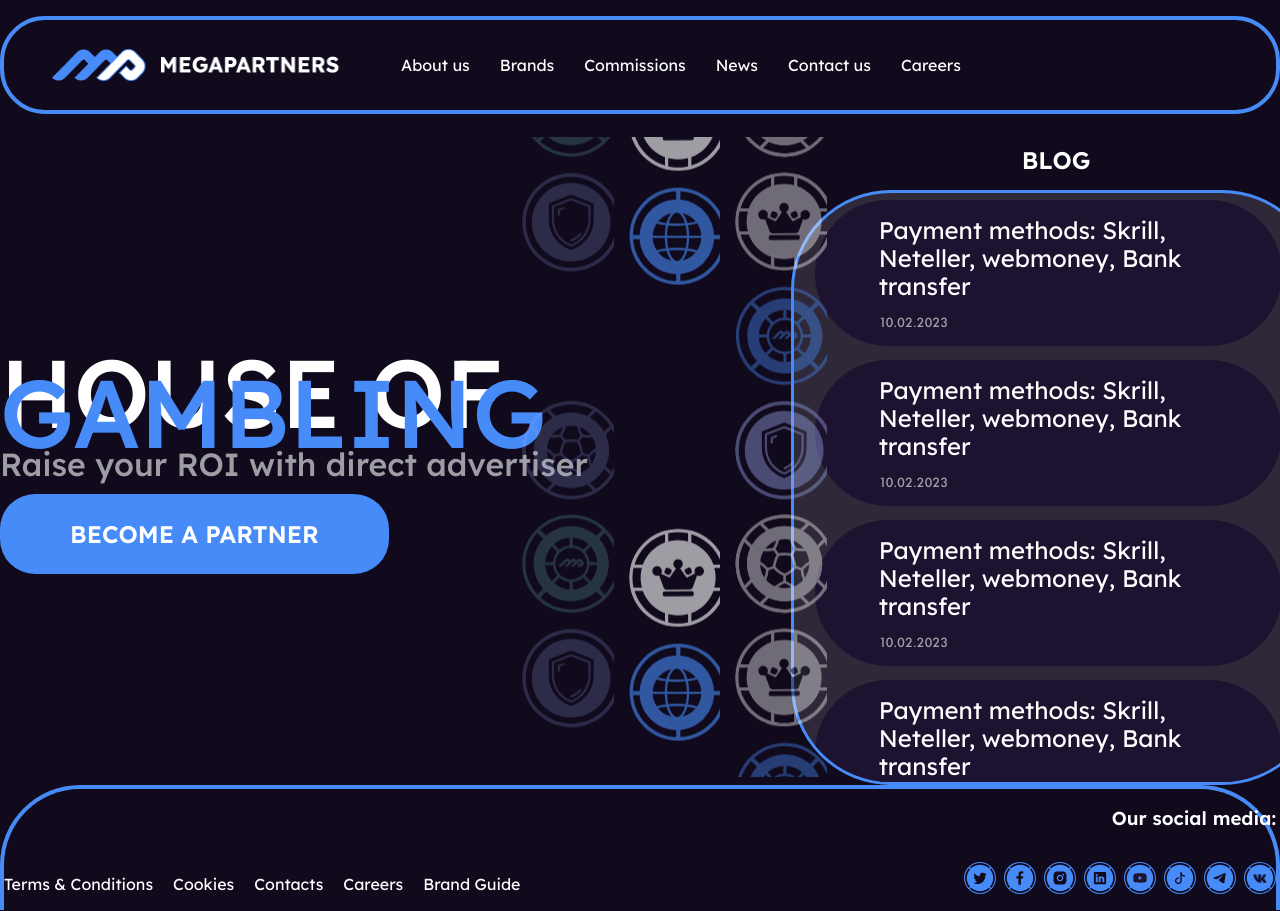
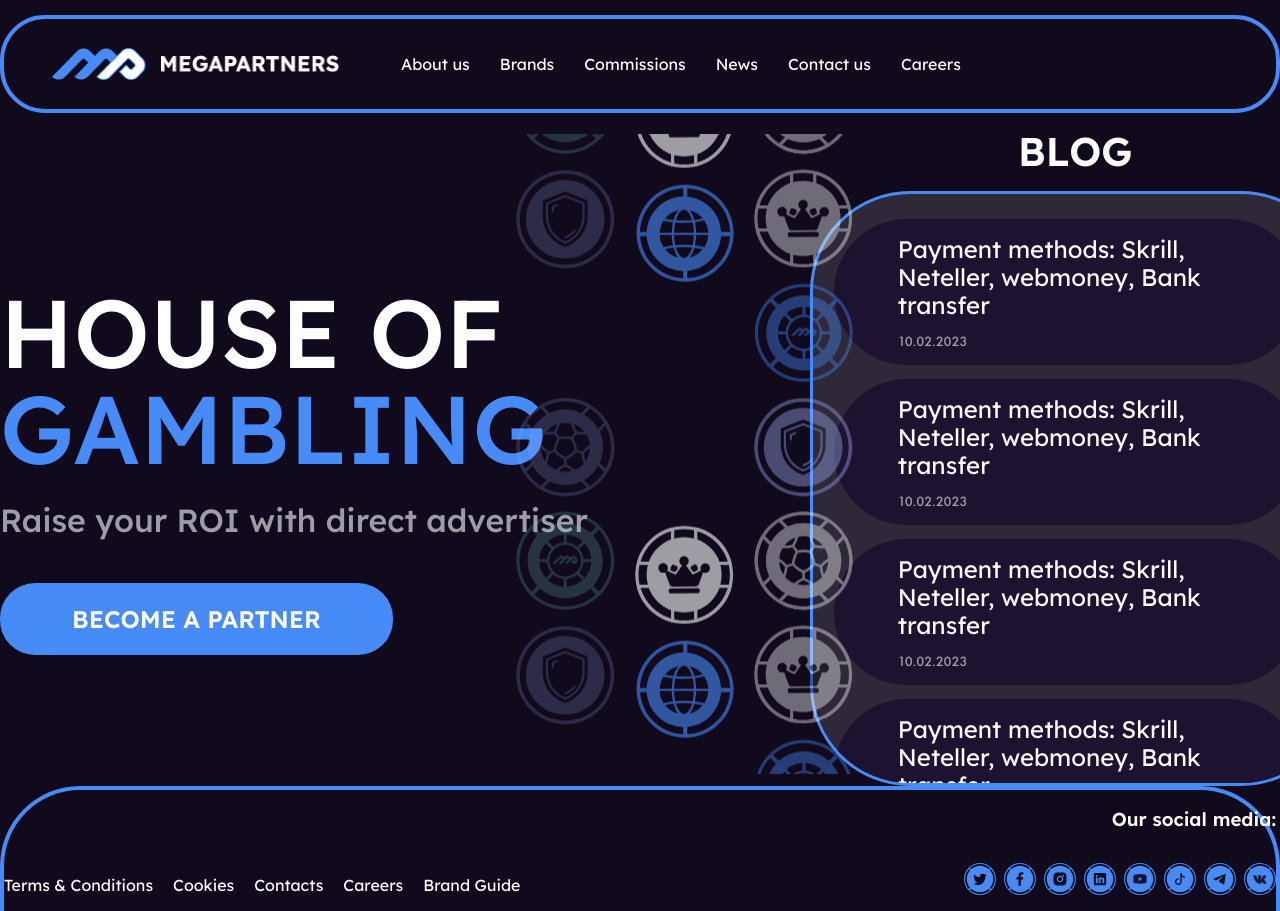
Before and after one commit to Ramitsan/VTOP3-test, a website: page source/index.html in a window 1280 px wide. Shown: the top 911 px of the page. Drawn offline with nearby package versions, Linux system fonts and the light colour scheme; files that its build step writes are made by us from their sources; files whose address does not match are found by name.

Commit message:
align blocks to pixel perfect

```diff
--- a/source/sass/blocks/blog.scss
+++ b/source/sass/blocks/blog.scss
@@ -6,6 +6,10 @@
 }
 
 .blog__heading {
+  margin: 10px 0 20px;
+  font-size: 40px;
+  line-height: 40px;
+  font-weight: 600;
   text-transform: uppercase;
 }
 
@@ -26,6 +30,7 @@
   width: 97%;
   height: 595px;
   margin: 0;
+  padding-top: 18px;
   display: flex;
   flex-direction: column;
   justify-content: flex-start;
--- a/source/sass/blocks/header.scss
+++ b/source/sass/blocks/header.scss
@@ -6,7 +6,7 @@
 .header__wrapper {
   width: 100%;
   max-width: 1640px;
-  margin: 16px auto;
+  margin: 15px auto 8px;
   padding: 25px 48px;
   display: flex;
   flex-direction: row;
--- a/source/sass/blocks/main.scss
+++ b/source/sass/blocks/main.scss
@@ -9,13 +9,13 @@
 }
 
 .main__promo {
-  width: 40%;
+  width: 39%;
 }
 
 .main__chips {
-  width: 25%;
+  width: 28%;
 }
 
 .main__blog {
-  width: 35%;
+  width: 32%;
 }
--- a/source/sass/blocks/promo.scss
+++ b/source/sass/blocks/promo.scss
@@ -3,8 +3,10 @@
 }
 
 .promo__heading {
-  margin: 15px 0;
+  margin: 0;
+  margin-top: 32px;
   font-size: 96px;
+  line-height: 96px;
   font-weight: 500;
   text-transform: uppercase;
 }
@@ -14,14 +16,16 @@
 }
 
 .promo__text {
-  margin-bottom: 50px;
+  margin: 28px 0 47px;
   font-size: 32px;
+  line-height: 32px;
   font-weight: 500;
   color: rgba(255, 255, 255, .6);
 }
 
 .promo__link {
-  padding: 25px 70px;
+  display: inline-block;
+  padding: 26px 72px;
   font-size: 24px;
   font-weight: 600;
   border-radius: 35px;
```
